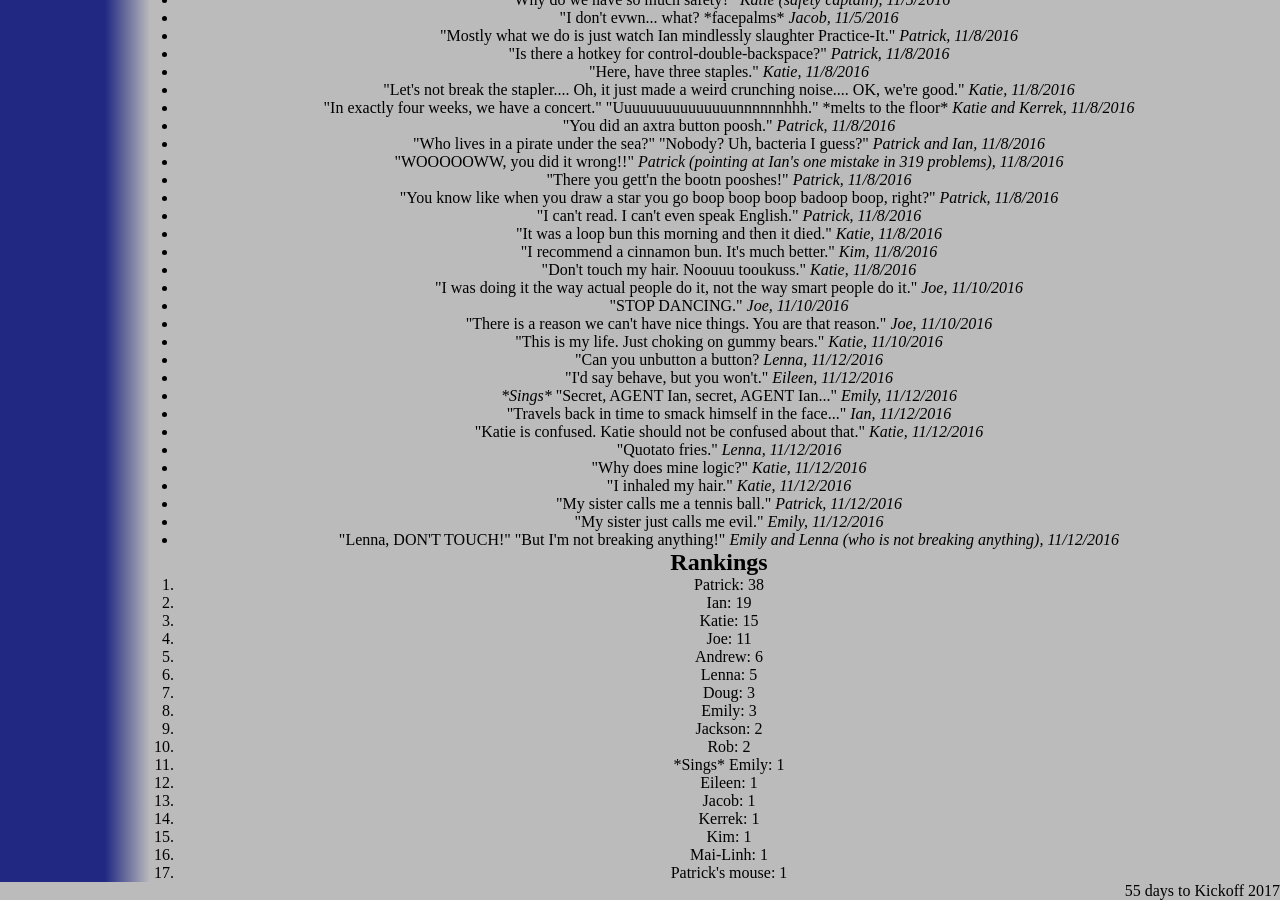
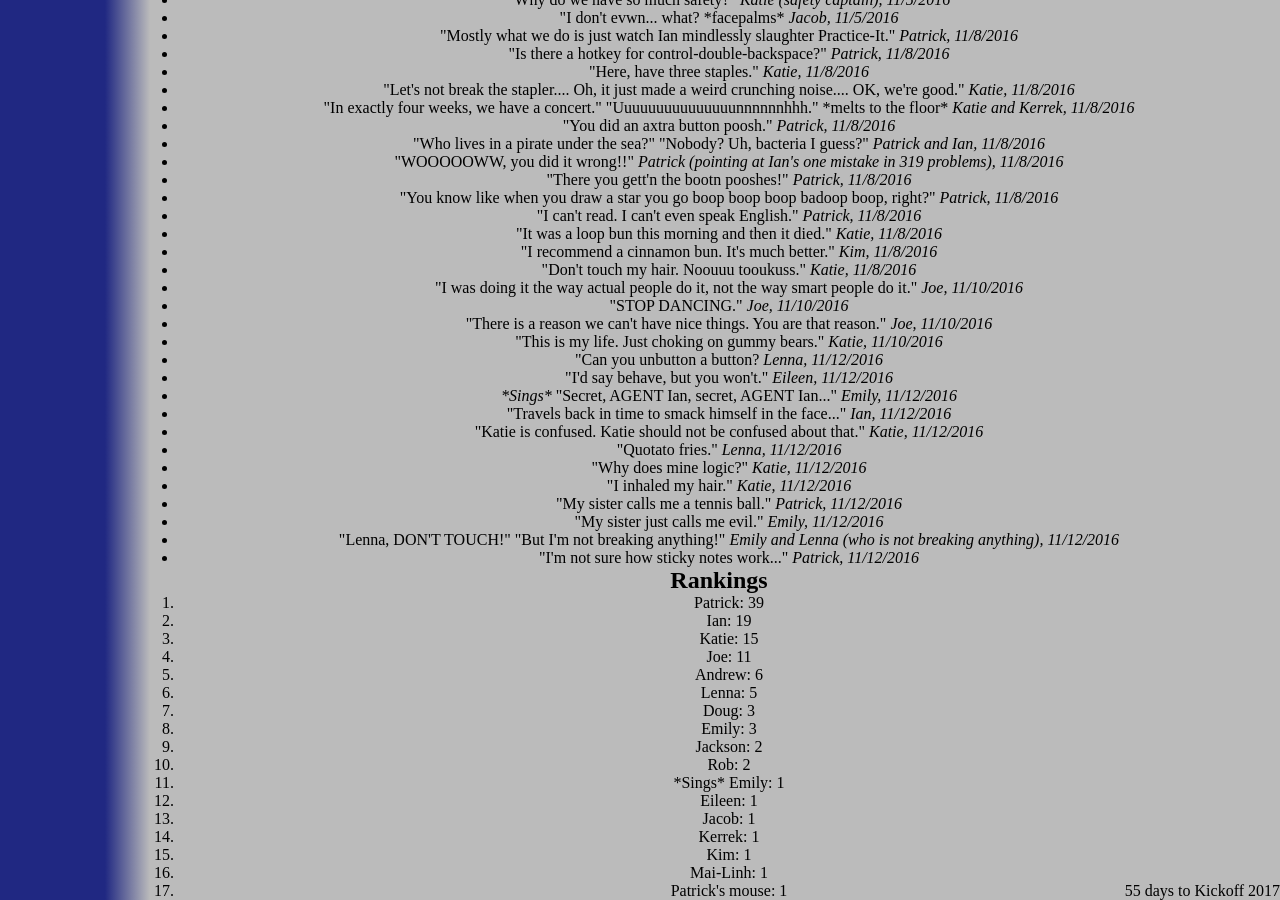
Before and after one commit to katiebugmoon/FRC4131.github.io, a Jekyll site: the page built from media/2017/quotes.html, in a window 1280 px wide and 900 px high, scrolled down 1231 px. Built offline with Jekyll 4.4.1, drawn with Linux system fonts in a browser that asks for light colours; nearby versions of some CDN libraries.

Commit message:
Update quotes.html

```diff
--- a/media/2017/quotes.html
+++ b/media/2017/quotes.html
@@ -95,6 +95,7 @@ title: Build Season 2017 Quotes
 	<li>"My sister calls me a tennis ball." <i>Patrick, 11/12/2016</i></li>
 	<li>"My sister just calls me evil." <i>Emily, 11/12/2016</i></li>
 	<li>"Lenna, DON'T TOUCH!" "But I'm not breaking anything!" <i>Emily and Lenna (who is not breaking anything), 11/12/2016</i></li>
+	<li>"I'm not sure how sticky notes work..." <i>Patrick, 11/12/2016</i></li>
 </ul>
 <h2>Rankings</h2>
 <ol id='rankings'></ol>
```
